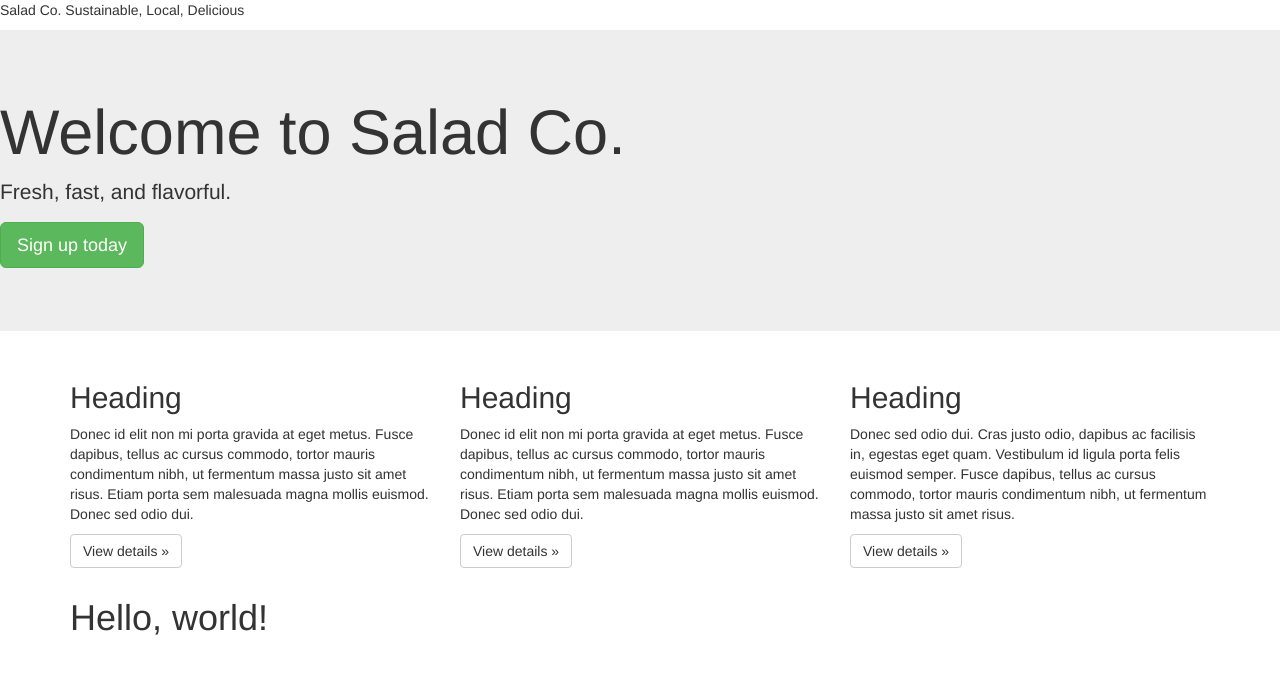
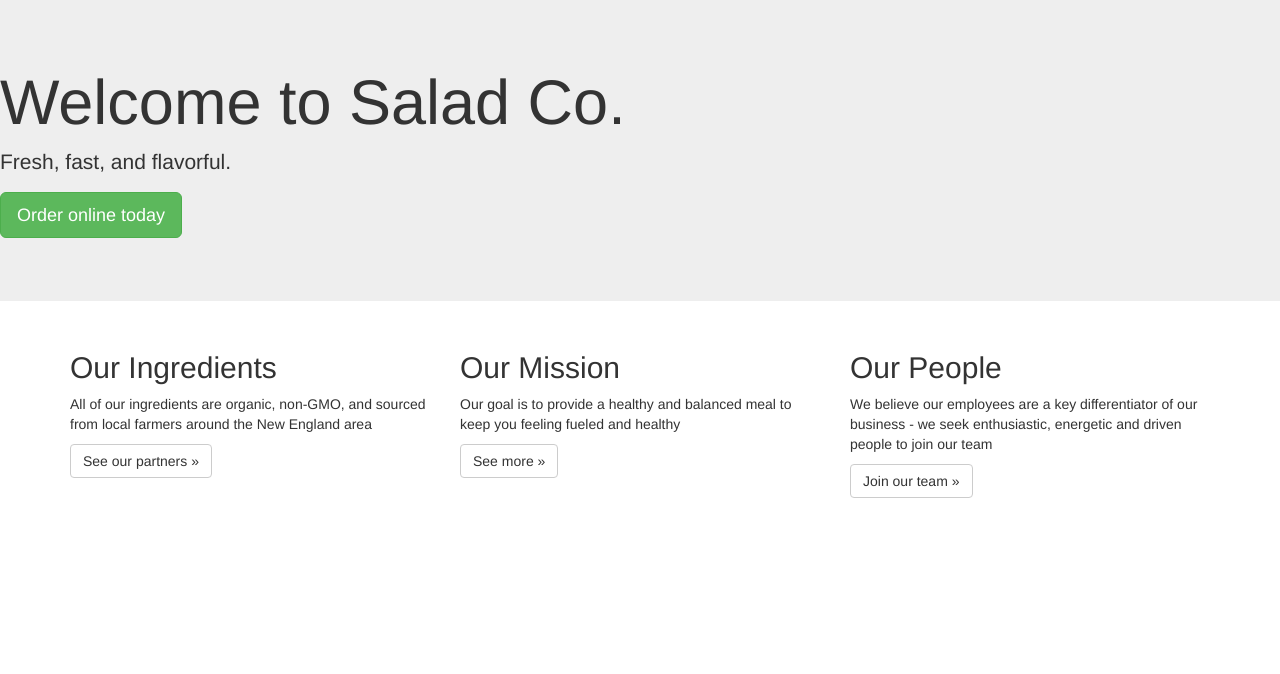
Before and after one commit to N0yeka/HCI-Lets-Get-Down-To-Business, a plain HTML site: page index.html in a window 1280 px wide. Drawn offline with nearby package versions, Linux system fonts and the light colour scheme.

Commit message:
Update index.html
added text

```diff
--- a/index.html
+++ b/index.html
@@ -1,18 +1,5 @@
 <!DOCTYPE html>
-<html lang="en" dir="ltr">
-  <head>
-    <meta charset="utf-8">
-    <title>Salad Co.</title>
-    <link rel="icon" type="image/x-icon" href="images/favicon.ico">
-  </head>
-  <body>
-    <p>Salad Co. Sustainable, Local, Delicious</p>
-  </body>
-</html>
-
-<!-- Here is the copied and pasted code of setting up the Bootstrap. -->
-<!DOCTYPE html>
-<html lang="en">
+<html lang="en" dir = "ltr">
   <head>
     <meta charset="utf-8">
     <meta http-equiv="X-UA-Compatible" content="IE=edge">
@@ -25,29 +12,27 @@
     <div class="jumbotron">
       <h1>Welcome to Salad Co.</h1>
       <p class="lead">Fresh, fast, and flavorful.</p>
-      <p><a class="btn btn-lg btn-success" href="#" role="button">Sign up today</a></p>
+      <p><a class="btn btn-lg btn-success" href="#" role="button">Order online today</a></p>
     </div>
     <div class="container">
       <!-- row of 3 columns -->
       <div class="row">
         <div class="col-md-4">
-          <h2>Heading</h2>
-          <p>Donec id elit non mi porta gravida at eget metus. Fusce dapibus, tellus ac cursus commodo, tortor mauris condimentum nibh, ut fermentum massa justo sit amet risus. Etiam porta sem malesuada magna mollis euismod. Donec sed odio dui. </p>
-          <p><a class="btn btn-default" href="#" role="button">View details &raquo;</a></p>
+          <h2>Our Ingredients</h2>
+          <p>All of our ingredients are organic, non-GMO, and sourced from local farmers around the New England area </p>
+          <p><a class="btn btn-default" href="#" role="button">See our partners &raquo;</a></p>
         </div>
         <div class="col-md-4">
-          <h2>Heading</h2>
-          <p>Donec id elit non mi porta gravida at eget metus. Fusce dapibus, tellus ac cursus commodo, tortor mauris condimentum nibh, ut fermentum massa justo sit amet risus. Etiam porta sem malesuada magna mollis euismod. Donec sed odio dui. </p>
-          <p><a class="btn btn-default" href="#" role="button">View details &raquo;</a></p>
+          <h2>Our Mission</h2>
+          <p>Our goal is to provide a healthy and balanced meal to keep you feeling fueled and healthy </p>
+          <p><a class="btn btn-default" href="#" role="button">See more &raquo;</a></p>
        </div>
         <div class="col-md-4">
-          <h2>Heading</h2>
-          <p>Donec sed odio dui. Cras justo odio, dapibus ac facilisis in, egestas eget quam. Vestibulum id ligula porta felis euismod semper. Fusce dapibus, tellus ac cursus commodo, tortor mauris condimentum nibh, ut fermentum massa justo sit amet risus.</p>
-          <p><a class="btn btn-default" href="#" role="button">View details &raquo;</a></p>
+          <h2>Our People</h2>
+          <p>We believe our employees are a key differentiator of our business - we seek enthusiastic, energetic and driven people to join our team</p>
+          <p><a class="btn btn-default" href="#" role="button">Join our team &raquo;</a></p>
         </div>
       </div>
-
-    <h1>Hello, world!</h1>
     <!--End main HTML content-->
     <script src="https://ajax.googleapis.com/ajax/libs/jquery/1.12.4/jquery.min.js"></script>
     <script src="https://maxcdn.bootstrapcdn.com/bootstrap/3.3.7/js/bootstrap.min.js" integrity="sha384-Tc5IQib027qvyjSMfHjOMaLkfuWVxZxUPnCJA7l2mCWNIpG9mGCD8wGNIcPD7Txa" crossorigin="anonymous"></script>
```
